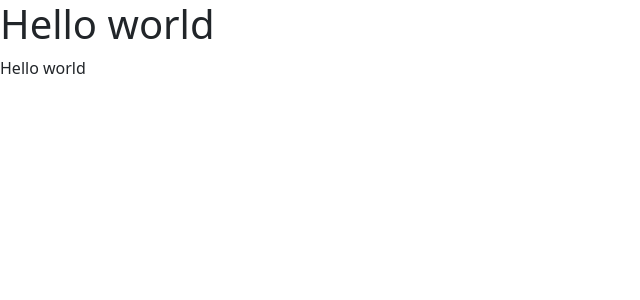
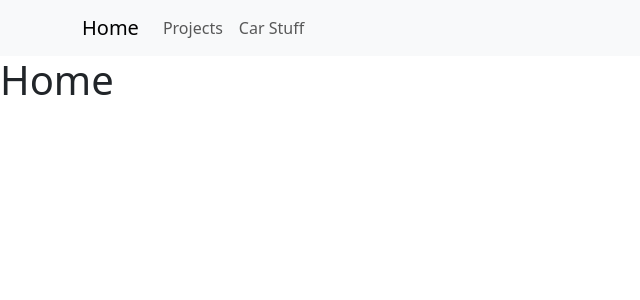
Before and after one commit to gabe-lepo/portfolio-site, a React (Create React App) app: page / in a window 1280 px wide. Shown: the top 300 px of the page, without its empty margins (0-640 px from the left). Built offline with nearby package versions, Linux system fonts and the light colour scheme.

Commit message:
basic navbar

```diff
--- a/package.json
+++ b/package.json
@@ -11,6 +11,7 @@
     "@types/react": "^18.3.4",
     "@types/react-dom": "^18.3.0",
     "react": "^18.3.1",
+    "react-bootstrap": "^2.10.4",
     "react-dom": "^18.3.1",
     "react-router-dom": "^6.26.1",
     "react-scripts": "5.0.1",
--- a/src/App.tsx
+++ b/src/App.tsx
@@ -1,13 +1,21 @@
 import { BrowserRouter as Router, Routes, Route } from "react-router-dom";
+import NavBar from "./components/NavBar";
 import Home from "./pages/Home";
+import Projects from "./pages/Projects";
+import CarStuff from "./pages/CarStuff";
 
 function App() {
   return (
-    <Router>
-      <Routes>
-        <Route path="/" element={<Home />} />
-      </Routes>
-    </Router>
+    <>
+      <NavBar />
+      <Router>
+        <Routes>
+          <Route path="/" element={<Home />} />
+          <Route path="/projects" element={<Projects />} />
+          <Route path="/carstuff" element={<CarStuff />} />
+        </Routes>
+      </Router>
+    </>
   );
 }
 
--- /dev/null
+++ b/src/components/NavBar.tsx
@@ -0,0 +1,20 @@
+import { Navbar } from "react-bootstrap"
+import { Container } from "react-bootstrap"
+import { Nav } from "react-bootstrap"
+
+export default function NavBar() {
+   return(
+      <Navbar expand="lg" className="bg-body-tertiary">
+         <Container>
+            <Navbar.Brand href="/">Home</Navbar.Brand>
+            <Navbar.Toggle aria-controls="basic-navbar-nav" />
+            <Navbar.Collapse id="basic-navbar-nav">
+               <Nav className="me-auto">
+                  <Nav.Link href="projects">Projects</Nav.Link>
+                  <Nav.Link href="carstuff">Car Stuff</Nav.Link>
+               </Nav>
+            </Navbar.Collapse>
+         </Container>
+      </Navbar>
+   )
+}
--- /dev/null
+++ b/src/pages/CarStuff.tsx
@@ -0,0 +1,7 @@
+export default function CarStuff() {
+   return(
+      <>
+         <h1>Car Stuff</h1>
+      </>
+   );
+};
--- a/src/pages/Home.tsx
+++ b/src/pages/Home.tsx
@@ -1,10 +1,7 @@
-
-
 export default function Home() {
    return(
       <>
-         <h1>Hello world</h1>
-         <p>Hello world</p>
+         <h1>Home</h1>
       </>
    );
 };
--- /dev/null
+++ b/src/pages/Projects.tsx
@@ -0,0 +1,7 @@
+export default function Projects() {
+   return(
+      <>
+         <h1>Projects</h1>
+      </>
+   );
+};
```
Also changed, not shown: 1 other file (tests, documents, lock files or other folders).
